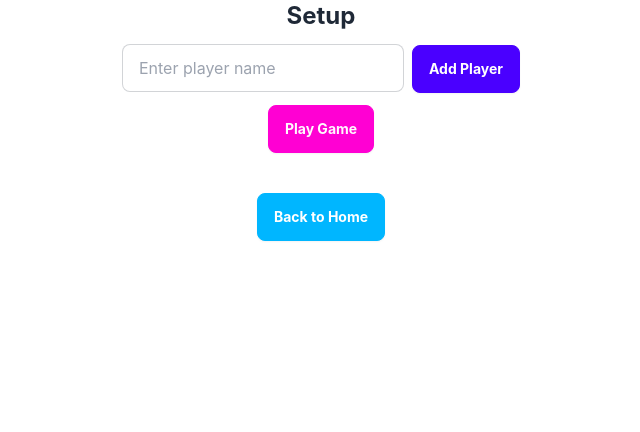
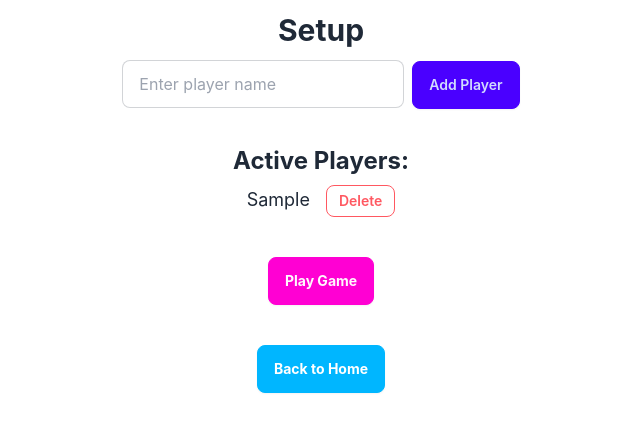
Before and after one commit to 2024-fall-afe-mowe/tca-root, a React (Create React App) app: page /#/setup in a window 1280 px wide. Both pictures are taken after typing "Sample" into the empty fields and a click on the button "Add Player". Shown: the top 432 px of the page, without its empty margins (319-959 px from the left). Built offline with nearby package versions, Linux system fonts and the light colour scheme.

Commit message:
Made it possible to delete a player

```diff
--- a/src/Setup.tsx
+++ b/src/Setup.tsx
@@ -1,34 +1,66 @@
-import { useState } from "react";
+import { useState, useEffect } from "react";
 import { useNavigate } from "react-router-dom";
 
+// Define a type for "player" objects
+interface Player {
+  name: string;
+  wins: number;
+  losses: number;
+  pct: string;
+}
+
 export const Setup = () => {
+  // Define player's state as an array of "player" objects
   const [playerName, setPlayerName] = useState("");
+  const [players, setPlayers] = useState<Player[]>([]);
   const navigate = useNavigate();
+
+  // Load players from localStorage on component mount
+  useEffect(() => {
+    const storedPlayers = JSON.parse(localStorage.getItem("players") || "[]");
+    setPlayers(storedPlayers);
+  }, []);
 
   // Function to add a new player to localStorage
   const addPlayer = () => {
     if (playerName.trim() !== "") {
-      const players = JSON.parse(localStorage.getItem("players") || "[]");
-
-      // Add new player with default stats
-      players.push({
-        name: playerName,
-        wins: 0,
-        losses: 0,
-        pct: ".000",
-      });
+      const updatedPlayers = [
+        ...players,
+        {
+          name: playerName,
+          wins: 0,
+          losses: 0,
+          pct: ".000",
+        },
+      ];
 
       // Save updated players list back to localStorage
-      localStorage.setItem("players", JSON.stringify(players));
+      localStorage.setItem("players", JSON.stringify(updatedPlayers));
 
-      // Clear input field
+      // Update state
+      setPlayers(updatedPlayers);
       setPlayerName("");
+    }
+  };
+
+  // Function to delete a player from localStorage
+  const deletePlayer = (name: string) => {
+    const confirmDelete = window.confirm(`Are you sure you want to delete ${name}?`);
+
+    if (confirmDelete) {
+      const updatedPlayers = players.filter((player) => player.name !== name);
+
+      // Save updated players list back to localStorage
+      localStorage.setItem("players", JSON.stringify(updatedPlayers));
+
+      // Update state
+      setPlayers(updatedPlayers);
     }
   };
 
   return (
     <div>
-      <h1 className="text-2xl font-bold mb-3">Setup</h1>
+      <h1 className="text-3xl font-bold mb-3 mt-3">Setup</h1>
 
       {/* Input field for adding a new player */}
       <input
@@ -40,21 +72,50 @@ export const Setup = () => {
       />
 
       {/* Add Player Button */}
-      <button className="btn btn-primary text-white font-bold mb-3" onClick={addPlayer}>
+      <button className="btn btn-primary mb-3" onClick={addPlayer}>
         Add Player
       </button>
 
       <br />
+      <br />
+
+      {/* List of Active Players */}
+      <h2 className="text-2xl font-bold mb-2">Active Players:</h2>
+      {players.length === 0 ? (
+        <p>No players added yet.</p>
+      ) : (
+        <ul>
+          {players.map((player, index) => (
+            <li key={index} className="mb-2">
+              <span className="text-lg mr-2">{player.name}</span>
+              <button
+                className="btn btn-outline btn-error btn-sm ml-2"
+                onClick={() => deletePlayer(player.name)}
+              >
+                Delete
+              </button>
+            </li>
+          ))}
+        </ul>
+      )}
+
+      <div className="my-10"></div>
 
       {/* Start Playing Button */}
-      <button className="btn btn-secondary font-bold" onClick={() => navigate("/play")}>
+      <button
+        className="btn btn-secondary font-bold"
+        onClick={() => navigate("/play")}
+      >
         Play Game
       </button>
 
       <div className="my-10"></div>
 
       {/* Back to Home Button */}
-      <button className="btn btn-info text-white mb-3 font-bold" onClick={() => navigate("/")}>
+      <button
+        className="btn btn-info text-white mb-3 font-bold"
+        onClick={() => navigate("/")}
+      >
         Back to Home
       </button>
     </div>
```
